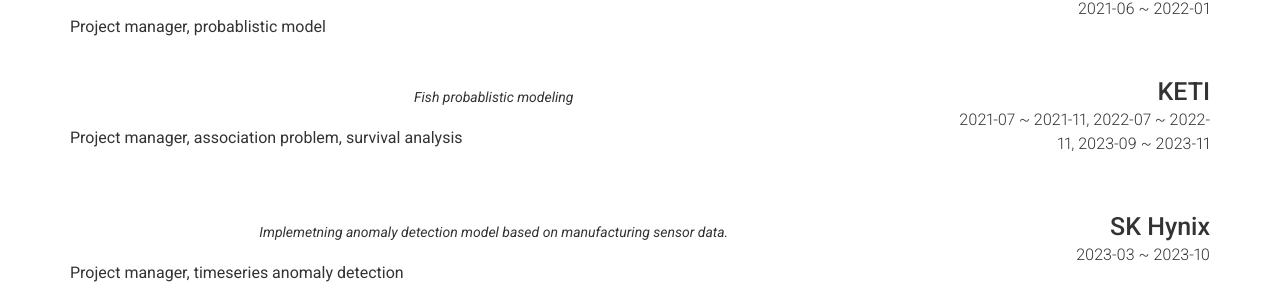
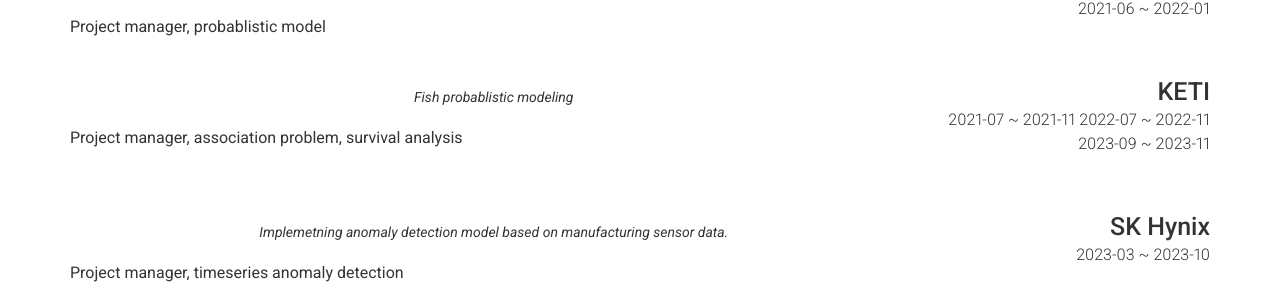
Before and after one commit to jongwonKim-1997/CV, a Jekyll site: the page built from index.md, in a window 1280 px wide and 900 px high, scrolled down 511 px. Shown: the part 150-453 px from the top of the window. Built offline with Jekyll 4.4.1, drawn with Linux system fonts in a browser that asks for light colours; nearby versions of some CDN libraries.

```diff
--- a/_config.yml
+++ b/_config.yml
@@ -63,7 +63,7 @@ content:
     content:
       - layout: right
         title: Samsung electronics
-        caption: |
+        caption:
           2021-06 ~ 2022-01
         quote: >
            Probablistic modeling for part of manufacturing system.
@@ -72,8 +72,10 @@ content:
 
       - layout: right
         title: KETI
-        caption: |
-           2021-07 ~ 2021-11, 2022-07 ~ 2022-11, 2023-09 ~ 2023-11
+        caption:
+           2021-07 ~ 2021-11
+           2022-07 ~ 2022-11
+           2023-09 ~ 2023-11
         quote: >
            Fish probablistic modeling
         description: | # this will include new lines to allow paragraphs
@@ -81,7 +83,7 @@ content:
 
       - layout: right
         title: SK Hynix
-        caption: |
+        caption:
           2023-03 ~ 2023-10
         quote: >
            Implemetning anomaly detection model based on manufacturing sensor data.
@@ -90,7 +92,7 @@ content:
 
       - layout: right
         title: POSCO
-        caption: |
+        caption:
           2023-03 ~ 2023-11
         quote: >
            Regression modeling
```
